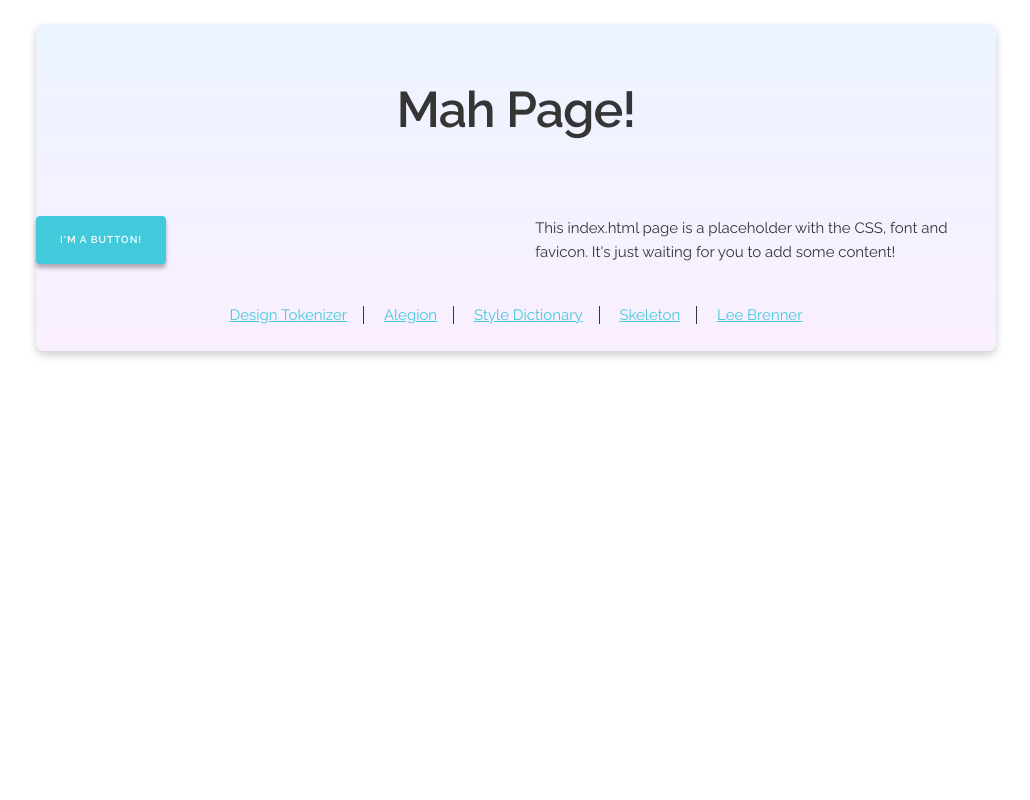
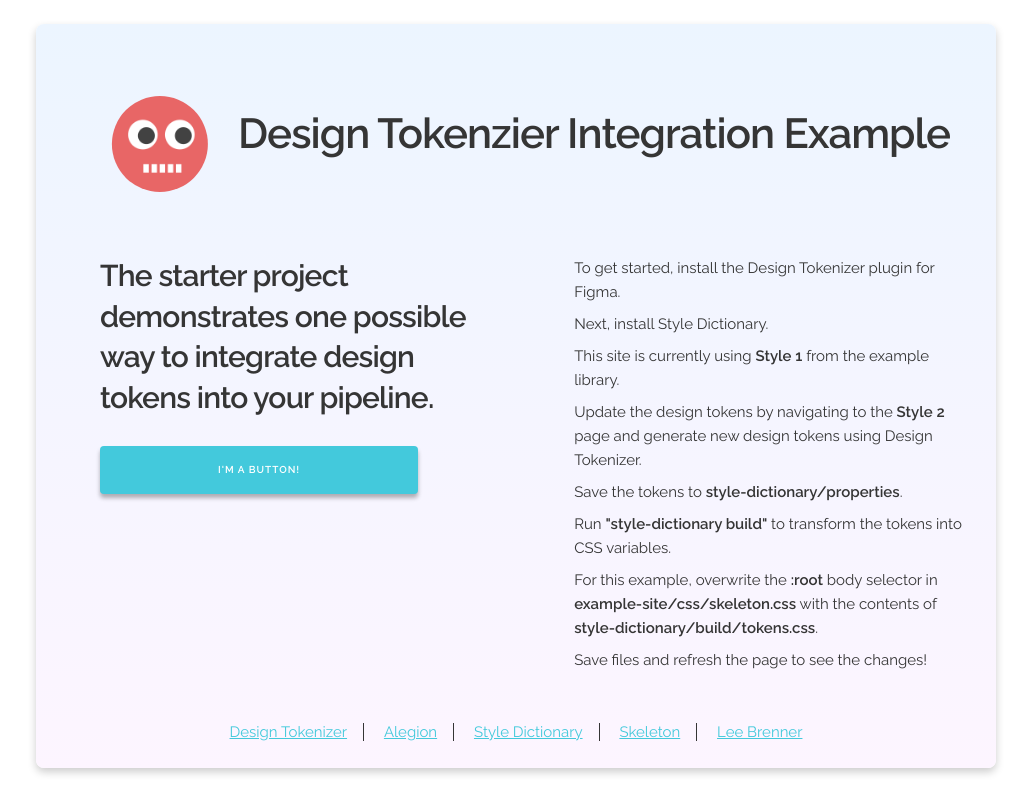
Before and after one commit to leebert/design-tokenizer-integration-example, a plain HTML site: page example-site/index.html in a window 1280 px wide. Shown: the whole page, without its empty margins (124-1154 px from the left). Drawn offline with Linux system fonts and the light colour scheme.

Commit message:
building-out example

```diff
--- a/example-site/css/skeleton.css
+++ b/example-site/css/skeleton.css
@@ -41,7 +41,7 @@
   --style-color-text-link: #42c9db;
   --style-color-ui-warning: #fda34f;
   --style-color-ui-background-gradient-stop-1: #ecf5ff;
-  --style-color-ui-background-gradient-stop-2: #faefff;
+  --style-color-ui-background-gradient-stop-2: #FDF5FF;
   --style-color-ui-background-gradient-transform-1-stop-1: 0.00000;
   --style-color-ui-background-gradient-transform-1-stop-2: 0.00000;
   --style-color-ui-background-gradient-transform-1-stop-3: 0.00000;
@@ -216,7 +216,18 @@
   justify-content: center;
   align-items: center;
   color:var(--style-color-text-standard);
-}
+  padding-top: var(--style-size-spacer-large);}
+article {
+  margin: 0 var(--style-size-spacer-large); }
+section {
+  display: flex;
+  justify-content: center;
+  align-items: center;
+  margin: var(--style-size-spacer-medium) 0; }
+img {
+  clip-path: circle(var(--style-size-spacer-xx-large) at center);
+  height: calc(var(--style-size-spacer-xx-large) * 2.25);
+  margin: 0 var(--style-size-spacer-large); }
 
 
 /* Typography
@@ -258,6 +269,7 @@
 button {
   display: inline-block;
   height: calc(var(--style-size-spacer-large) * 2);
+  width: 80%;
   padding: 0 var(--style-size-spacer-large);
   color: #fff;
   font-size: var(--style-typography-button-size);
@@ -268,24 +280,29 @@
   background-color: var(--style-color-button-default);
   border: none;
   border-radius: var(--style-size-corner-radius-standard);
-  box-shadow: var(--style-effect-ui-standard-dropshadow-offset-x) var(--style-effect-ui-standard-dropshadow-offset-y) var(--style-effect-ui-standard-dropshadow-radius) var(--style-effect-ui-standard-dropshadow-color); }
+  box-shadow: var(--style-effect-ui-standard-dropshadow-offset-x) var(--style-effect-ui-standard-dropshadow-offset-y) var(--style-effect-ui-standard-dropshadow-radius) var(--style-effect-ui-standard-dropshadow-color);
   cursor: pointer;
   box-sizing: border-box; }
 button:hover  { background-color: var(--style-color-button-hover); }
-button:active  { background-color: var(--style-color-button-active); }
+button:active  {
+  background-color: var(--style-color-button-active);
+  transform: translateY(2px);
+  box-shadow: var(--style-effect-ui-standard-dropshadow-offset-x) calc(var(--style-effect-ui-standard-dropshadow-offset-y) * 0.5) calc(var(--style-effect-ui-standard-dropshadow-radius) * 0.25) var(--style-effect-ui-standard-dropshadow-color);  }
 
 
 /* Lists
 –––––––––––––––––––––––––––––––––––––––––––––––––– */
 ul {
   list-style-type: none;
-  margin: 0;
-  padding: 0; }
-li {
+  margin: 0; }
+li { padding-bottom: var(--style-grid-standard); }
+.ul-links {
+  padding: var(--style-size-spacer-large); }
+.li-link {
   display: inline;
   padding: 0 var(--style-size-spacer-medium);
   border-right: 1px solid var(--style-color-text-standard); }
-li:last-child {
+.li-link:last-child {
     border-right: none; }
 
 
--- a/example-site/index.html
+++ b/example-site/index.html
@@ -33,23 +33,36 @@
   –––––––––––––––––––––––––––––––––––––––––––––––––– -->
   <div class="container">
     <header>
-      <h1>Mah Page!</h1>
+      <img src="images/design-tokenizer-icon.png" alt="Design TOkenizer Icon">
+      <h2>Design Tokenzier Integration Example</h2>
     </header>
     <article class="row">
       <section class="one-half column">
-          <button>I'm A Button!</button>
+        <ul>
+          <li><h4>The starter project demonstrates one possible way to integrate design tokens into your pipeline.</h4></li>
+          <li><button>I'm A Button!</button></li>
+        </ul>
       </section>
       <section class="one-half column">
-          <p>This index.html page is a placeholder with the CSS, font and favicon. It's just waiting for you to add some content!</p>
+          <ul>
+            <li>To get started, install the Design Tokenizer plugin for Figma.</li>
+            <li>Next, install Style Dictionary.</li>
+            <li>This site is currently using <b>Style 1</b> from the example library.</li>
+            <li>Update the design tokens by navigating to the <b>Style 2</b> page and generate new design tokens using Design Tokenizer.</li>
+            <li>Save the tokens to <b>style-dictionary/properties</b>.</li>
+            <li>Run <b>"style-dictionary build"</b> to transform the tokens into CSS variables.</li>
+            <li>For this example, overwrite the <b>:root</b> body selector in <b>example-site/css/skeleton.css</b> with the contents of <b>style-dictionary/build/tokens.css</b>.</li>
+            <li>Save files and refresh the page to see the changes!</li>
+          </ul>
         </section>
     </article>
     <footer>
-      <ul>
-        <li><a href="https://www.figma.com/c/plugin/767048666042724266">Design Tokenizer</a></li>
-        <li><a href="https://www.alegion.com">Alegion</a></li>
-        <li><a href="https://amzn.github.io/style-dictionary/#/">Style Dictionary</a></li>
-        <li><a href="https://www.getskeleton.com">Skeleton</a></li>
-        <li><a href="https://www.naptimeyay.com">Lee Brenner</a></li>
+      <ul class="ul-links">
+        <li class="li-link"><a href="https://www.figma.com/c/plugin/767048666042724266">Design Tokenizer</a></li>
+        <li class="li-link"><a href="https://www.alegion.com">Alegion</a></li>
+        <li class="li-link"><a href="https://amzn.github.io/style-dictionary/#/">Style Dictionary</a></li>
+        <li class="li-link"><a href="http://www.getskeleton.com">Skeleton</a></li>
+        <li class="li-link"><a href="https://www.naptimeyay.com">Lee Brenner</a></li>
       </ul>
     </footer>
   </div>
--- a/style-dictionary/build/tokens.css
+++ b/style-dictionary/build/tokens.css
@@ -8,7 +8,7 @@
   --style-color-text-link: #42c9db;
   --style-color-ui-warning: #fda34f;
   --style-color-ui-background-gradient-stop-1: #ecf5ff;
-  --style-color-ui-background-gradient-stop-2: #faefff;
+  --style-color-ui-background-gradient-stop-2: #FDF5FF;
   --style-color-ui-background-gradient-transform-1-stop-1: 0.00000;
   --style-color-ui-background-gradient-transform-1-stop-2: 0.00000;
   --style-color-ui-background-gradient-transform-1-stop-3: 0.00000;
```
Also changed, not shown: example-site/images/design-tokenizer-icon.png (added).
